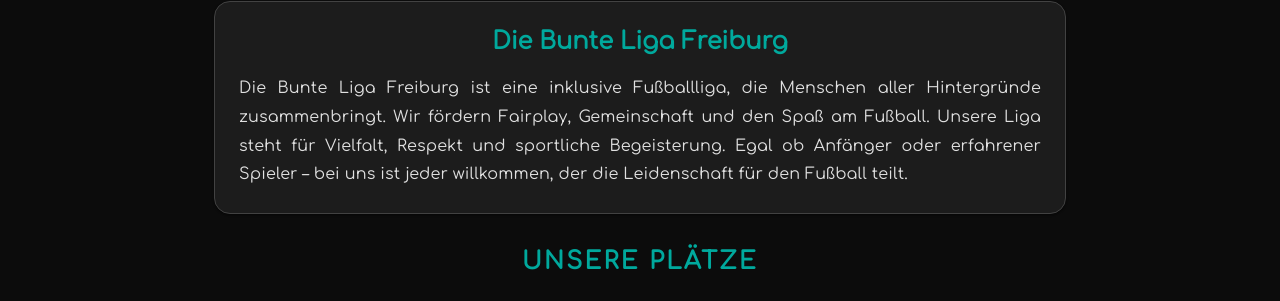
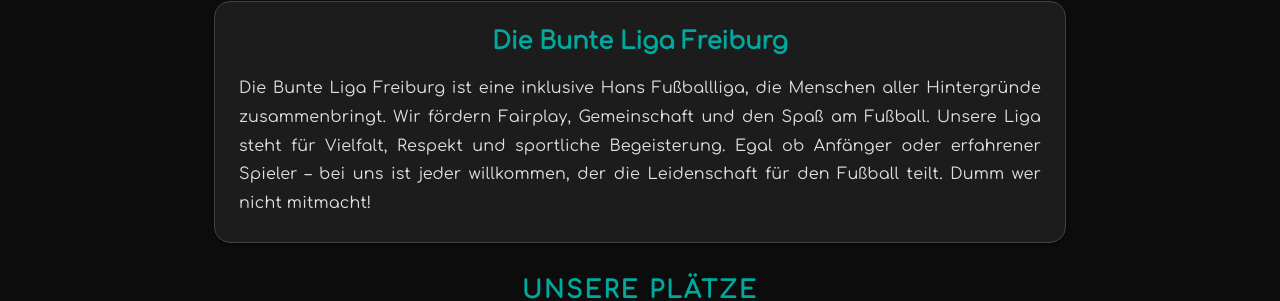
Before and after one commit to Csaern/bunteliga-freiburg, a React (Create React App) app in the folder Website/: page /plaetze in a window 1280 px wide. Shown: the part 230-531 px from the top of the page. Built offline with nearby package versions, Linux system fonts and the light colour scheme; no server answers.

Commit message:
small changes

```diff
--- a/Website/src/pages/DashboardPage.js
+++ b/Website/src/pages/DashboardPage.js
@@ -489,9 +489,6 @@ const DashboardPage = () => {
                     <Button size="small" variant="outlined" color="error" startIcon={<CancelIcon />} onClick={() => handleRejectPendingResult(result)}>
                       Ablehnen
                     </Button>
-                    <Button size="small" variant="outlined" color="info" startIcon={<EditIcon />} onClick={() => handleOpenEditModal(result)}>
-                      Korrigieren
-                    </Button>
                   </Box>
                 </Paper>
               ))}
--- a/Website/src/pages/VenuesPage.js
+++ b/Website/src/pages/VenuesPage.js
@@ -50,6 +50,9 @@ const VenueCard = ({ venue }) => {
         borderRadius: theme.shape.borderRadius,
         border: `1px solid ${theme.palette.grey[800]}`,
         overflow: 'hidden',
+        width: '100%',
+        display: 'flex',
+        flexDirection: 'column',
       }}
     >
       <Box
@@ -157,10 +160,12 @@ const VenuesPage = () => {
             textAlign: 'justify',
           }}
         >
-          Die Bunte Liga Freiburg ist eine inklusive Fußballliga, die Menschen aller Hintergründe zusammenbringt.
+          Die Bunte Liga Freiburg ist eine inklusive Hans Fußballliga, die Menschen aller Hintergründe zusammenbringt.
           Wir fördern Fairplay, Gemeinschaft und den Spaß am Fußball. Unsere Liga steht für Vielfalt, Respekt und
           sportliche Begeisterung. Egal ob Anfänger oder erfahrener Spieler – bei uns ist jeder willkommen, der
           die Leidenschaft für den Fußball teilt.
+
+          Dumm wer nicht mitmacht!
         </Typography>
       </Paper>
 
@@ -183,7 +188,7 @@ const VenuesPage = () => {
 
       <Grid container spacing={3}>
         {venuesData.map((venue) => (
-          <Grid item xs={12} sm={6} key={venue.id}>
+          <Grid item xs={12} sm={6} md={4} key={venue.id} sx={{ display: 'flex' }}>
             <VenueCard venue={venue} />
           </Grid>
         ))}
```
